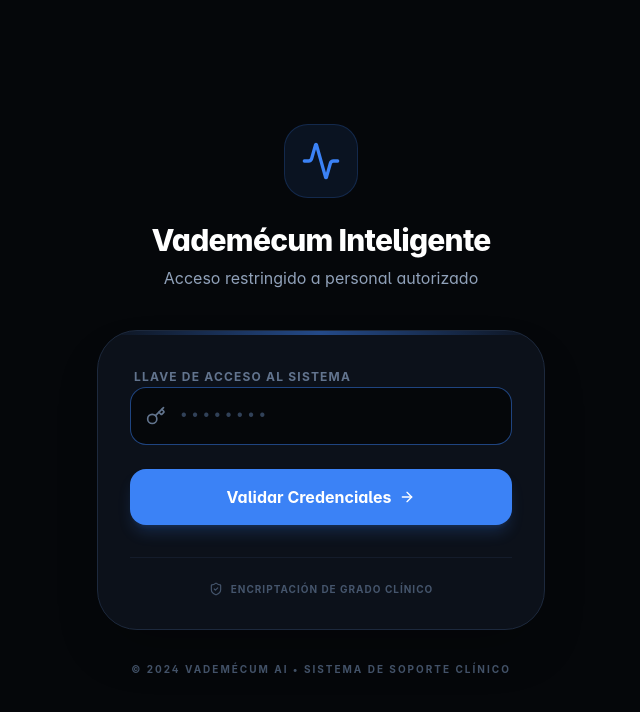
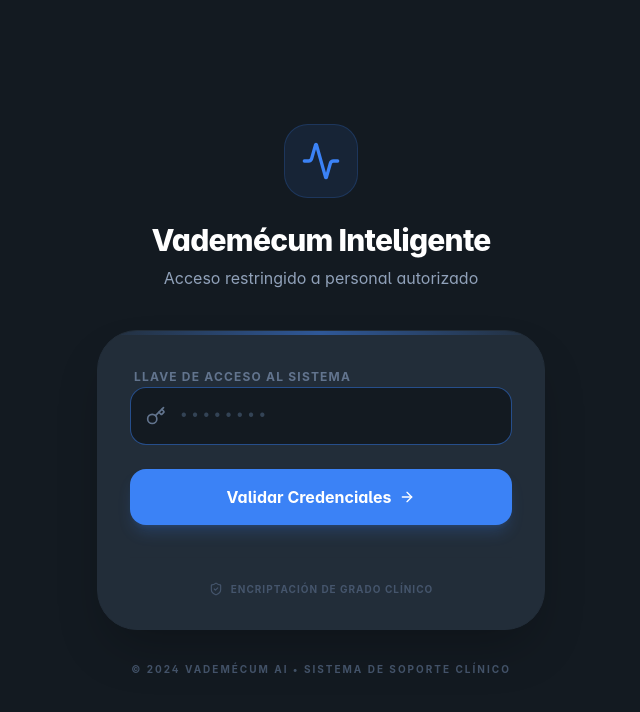
Before and after one commit to rps2217/vademecum-ai-local, a React (Vite) app: page / in a window 1280 px wide. Shown: the top 712 px of the page, without its empty margins (319-959 px from the left). Built offline with nearby package versions, Linux system fonts and the light colour scheme; no server answers; the database is empty.

Commit message:
feat: Update dark theme colors
Refines the dark color palette to better align with UI design specifications, using darker shades for background and surface elements. Introduces new slate color tokens for enhanced theming flexibility.

```diff
--- a/src/index.css
+++ b/src/index.css
@@ -4,8 +4,14 @@
 @theme {
   --color-brand-primary: #3b82f6; /* Clinical Blue */
   --color-brand-accent: #8b5cf6;  /* Violet */
-  --color-brand-bg: #05070a;      /* Pure Dark */
-  --color-brand-surface: #0c111a; /* Dark Surface */
+  --color-brand-bg: #131A21;      /* Pure Dark based on image inputs */
+  --color-brand-surface: #222D39; /* Dark Surface based on image modal */
+
+  --color-slate-950: #0E131A;
+  --color-slate-900: #131A21;
+  --color-slate-800: #222D39;
+  --color-slate-700: #334355;
+
 
   --font-sans: "Inter", ui-sans-serif, system-ui, sans-serif;
   --font-mono: "JetBrains Mono", ui-monospace, SFMono-Regular, monospace;
```
